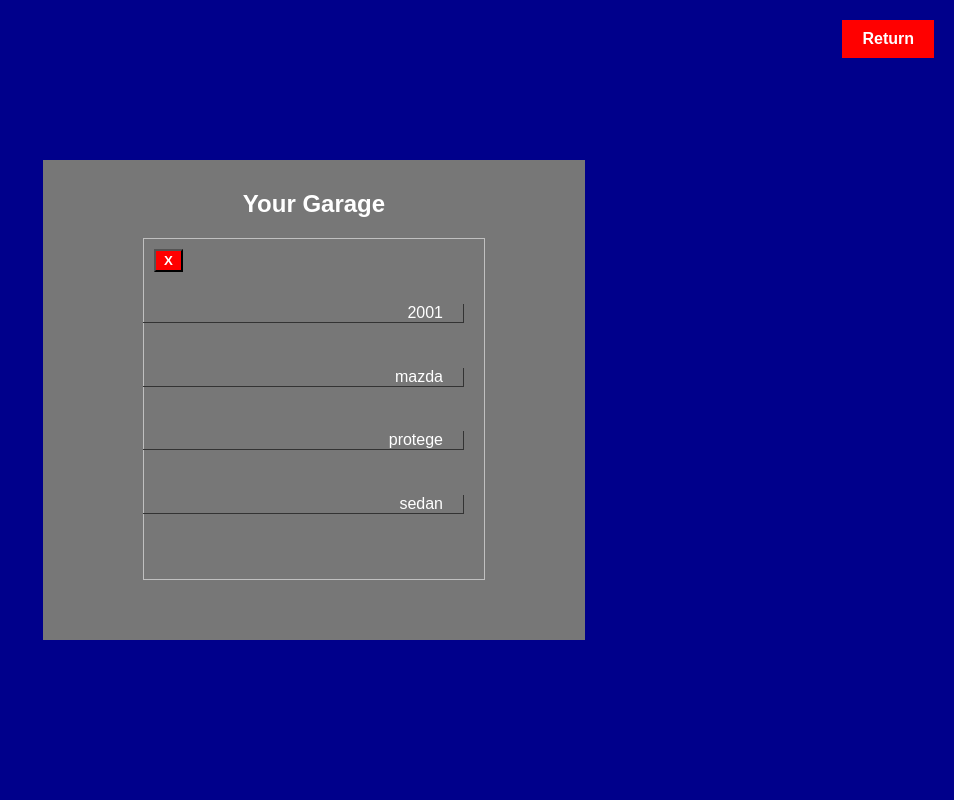
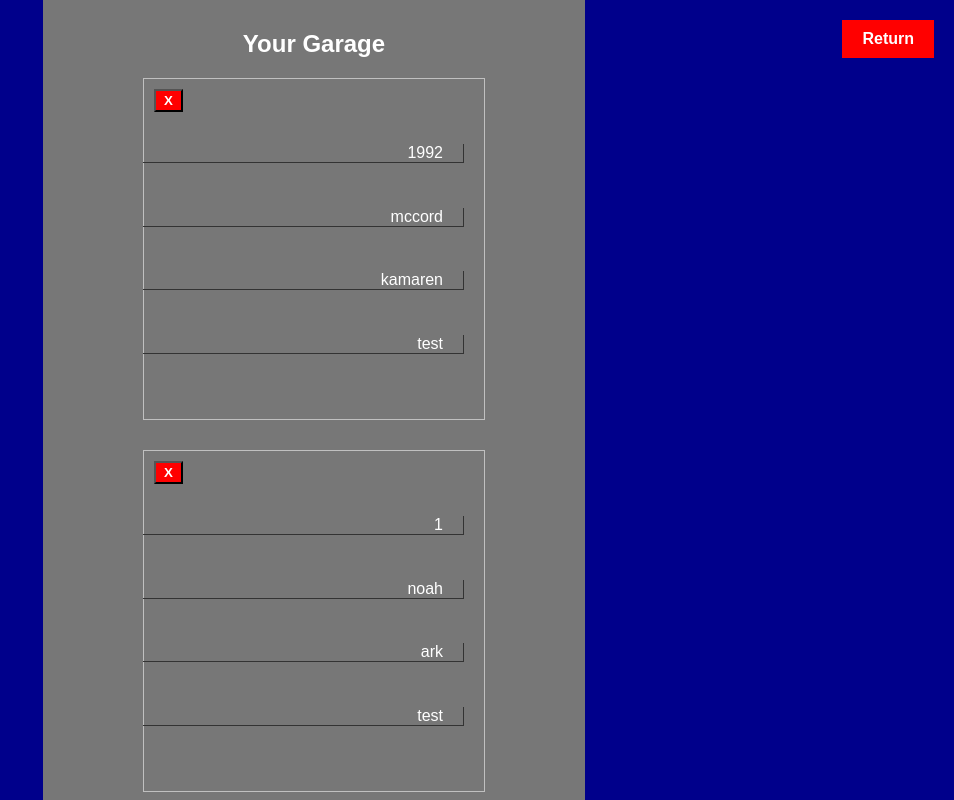
Before and after one commit to kamarenmccord/firestone_clone, a React (Create React App) app: page /userpage in a window 1280 px wide. Shown: the top 800 px of the page, without its empty margins (326-1280 px from the left). Built offline with nearby package versions, Linux system fonts and the light colour scheme.

Commit message:
fixed reducer and componetized user cars

```diff
--- a/src/OverView/OvMain.js
+++ b/src/OverView/OvMain.js
@@ -10,7 +10,7 @@ function OvMain() {
                     <div className='ovmain__headtext'>
                         <span className='ovmain__uppertext'>MAKE YOUR CAR A</span>
                         <span className='ovmain__lowertext'>FIRESTONE</span>
-                        <span className='ovmain__warning'>Note that this is a markup WebPage and has links to the real page but you should not use your actual login information here</span>
+                        <span className='ovmain__warning'>Note that this is a markup WebPage and has links to the real page but you should not use your personal information here</span>
                     </div>
                     <a href='/firestonetires' className='ovmain__upperbutton button'>
                             <div className='ovmain__uppertext'>Go To</div>
--- a/src/fcac/Body.css
+++ b/src/fcac/Body.css
@@ -233,6 +233,15 @@
     font-weight: bold;
 }
 
+#redboxButton a{
+    color:white;
+}
+
+#redboxButton p {
+    font-size: 20px;
+    margin-top: 10px;
+}
+
 .redbox .dropright{
     height: 450px;
     width: 350px;
--- a/src/fcac/Body.js
+++ b/src/fcac/Body.js
@@ -10,7 +10,6 @@ import { useStateValue } from '../stateProvider';
 function Body() {
 
     const [{vehicle}, dispatch] = useStateValue();
-    console.log(vehicle)
     const updateUser = () =>{
         dispatch({
             type:'ADD_CAR',
@@ -351,7 +350,7 @@ function Body() {
                                     </span>
                                 </div>
 
-                                <button onClick={submitButton.bind(this)} id='redboxButton'><Link to='/userpage'>GET TIRE PRICING</Link></button>
+                                <button onClick={submitButton.bind(this)} id='redboxButton'>{userSubmodel ? <Link to='/userpage'>GET TIRE PRICING</Link> : <p>GET TIRE PRICING</p>}</button>
                             </div>
                         </div>
                     </div>
--- /dev/null
+++ b/src/fcac/GarageCar.js
@@ -0,0 +1,35 @@
+import React from 'react';
+import { useStateValue } from '../stateProvider';
+import { RemoveShoppingCart } from '@material-ui/icons';
+
+const GarageCar = ( { id, year, make, model, submodel }) => {
+
+    const [, dispatch] = useStateValue();
+
+    const removeCar = () =>{
+        dispatch({
+            type:'REMOVE_CAR',
+            id: id,
+        })
+    }
+
+    return (
+        <div className='user__wrapper'>
+            <button onClick={removeCar} className='removeCar'>X</button>
+            <div className={`user__year li`}>
+                {year}
+            </div>
+            <div className="user__make li">
+                {make}
+            </div>
+            <div className="user__model li">
+                {model}
+            </div>
+            <div className="user__submodel li">
+                {submodel}
+            </div>
+        </div>
+    )
+}
+
+export default GarageCar
--- a/src/fcac/UserPage.js
+++ b/src/fcac/UserPage.js
@@ -1,43 +1,36 @@
-import React from 'react'
+import React, { useEffect } from 'react'
+import { useHistory } from 'react-router-dom';
 import './UserPage.css';
 import { useStateValue } from '../stateProvider';
-import { RemoveShoppingCart } from '@material-ui/icons';
+import GarageCar from './GarageCar';
+
 
 const UserPage = () => {
-    const [{vehicle}, dispatch] = useStateValue();
-    console.log('make sure to reset the button before exiting the prev screen');
+    const history = useHistory();
+    const [{vehicle}, ] = useStateValue();
 
-    const removeCar = () =>{
-        dispatch({
-            type:'REMOVE_CAR',
-            car:{
-                id: 1,
-            }
-        })
-        console.log("You have to give them indiviual ids")
+    console.log("TODO: give vehicles indiviual ids")
+
+    const returnToPrevPage = () =>{
+        history.push("/firestonecomplete");
     }
 
     return (
         <div className='userpage'>
-            <a href='/'><button className='returnButton'>Return</button></a>
+            <button className='returnButton'
+                    onClick={returnToPrevPage}>
+                    Return
+            </button>
             <div className='foreground'>
                 <h2>Your Garage</h2>
-            {vehicle.length>0 ? vehicle.map((car, index)=>(
-            <div className='user__wrapper'>
-                <button onClick={removeCar.bind(this)} className='removeCar'>X</button>
-                <div className={`user__year li`}>
-                    {car.year}
-                </div>
-                <div className="user__make li">
-                    {car.make}
-                </div>
-                <div className="user__model li">
-                    {car.model}
-                </div>
-                <div className="user__submodel li">
-                    {car.submodel}
-                </div>
-            </div>
+            {vehicle.length>0 ? vehicle.map((car)=>(
+                <GarageCar
+                    id={car.id}
+                    year={car.year}
+                    make={car.make}
+                    model={car.model}
+                    submodel={car.submodel}
+                />
             )): <div className='user__unknown'>No cars found in garage</div>}
             </div>
         </div>
--- a/src/fcac/megamenu.js
+++ b/src/fcac/megamenu.js
@@ -1,4 +1,5 @@
 import React from 'react';
+import { Link } from 'react-router-dom';
 import './megamenu.css';
 import TireLink from './TireLink';
 import ShoppingCartIcon from '@material-ui/icons/ShoppingCart';
@@ -180,7 +181,7 @@ function Megamenu() {
 
                 <li className='individual__li header4'>COUPONS</li>
                 <li className='individual__li header4'>FIND A STORE</li>
-                <li className='individual__li header4'><ShoppingCartIcon /></li>
+                <li className='individual__li header4'><Link to='/userpage' ><ShoppingCartIcon /></Link></li>
                 <li className='searchbar'>
                     <p>Find Your Local Store:</p>
                     <div>
--- a/src/reducer.js
+++ b/src/reducer.js
@@ -2,7 +2,27 @@
 
 export const initalState = {
     user:null,
-    vehicle: [{'id': 1, 'year':'2001', 'make':'mazda', 'model':'protege', 'submodel':'sedan'}],
+    vehicle: [{
+        id:1,
+        year:'1992',
+        make: 'mccord',
+        model: 'kamaren',
+        submodel: 'test'
+    },
+    {
+        id:2,
+        year:'1',
+        make: 'noah',
+        model: 'ark',
+        submodel: 'test',
+    },
+    {
+        id:3,
+        year:'2',
+        make: 'god',
+        model: 'earth',
+        submodel: 'mars',
+    }],
 }
 
 const reducer = (state, action)=>{
@@ -19,9 +39,18 @@ const reducer = (state, action)=>{
             }
         case 'REMOVE_CAR':
             let cleanedList = [...state.vehicle];
-            cleanedList = [state.vehicle.filter((car)=>car.id !== action.id)]
-            console.log(cleanedList);
+            const index = state.vehicle.findIndex((car)=> car.id === action.id);
+            // cleanedList= [state.vehicle.filter((car)=>car.id !== action.id)];
+
+            if (index >= 0){
+                cleanedList.splice(index, 1);
+            } else {
+                console.warn(
+                    `cannot remove vehicle with id of ${action.id}`
+                )
+            }
             return {...state, vehicle: cleanedList}
+
         default:
             return state;
     }
```
